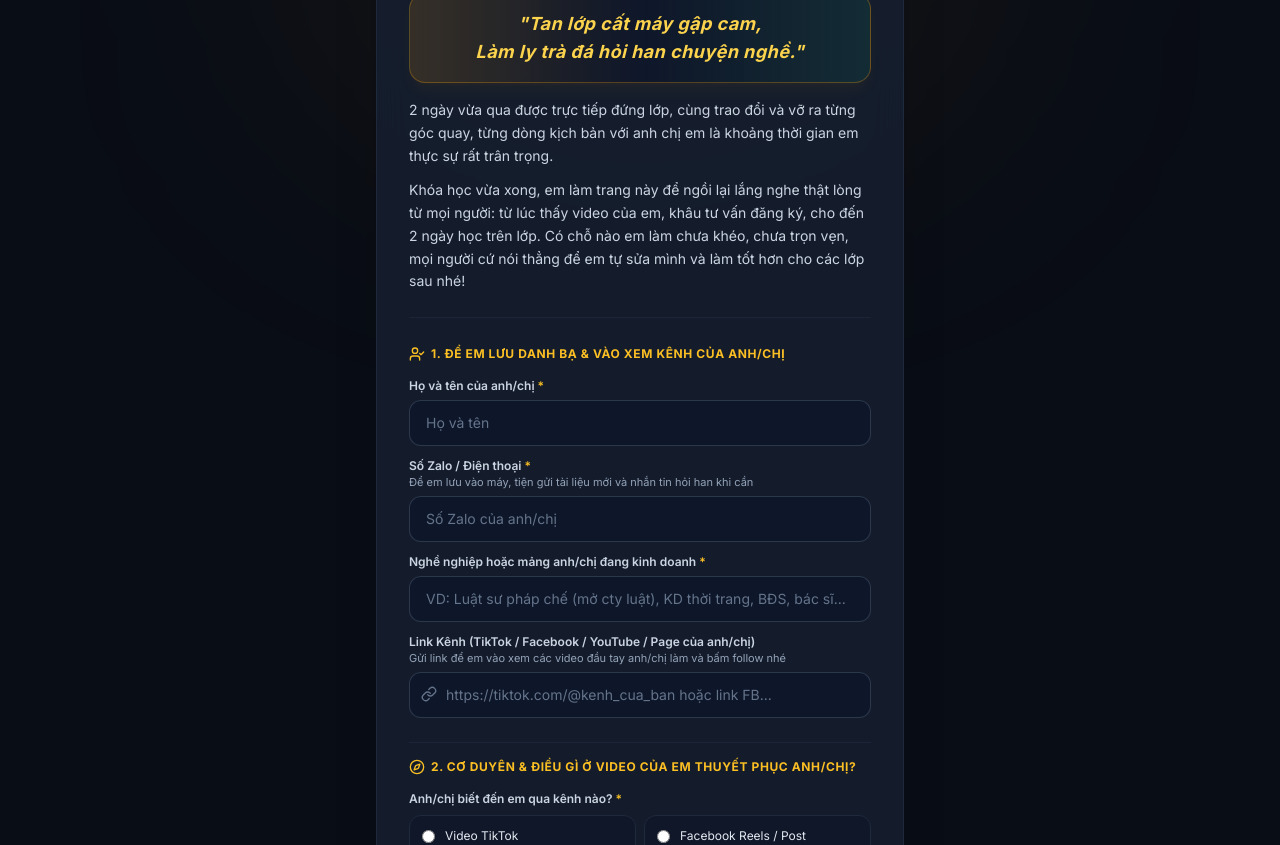
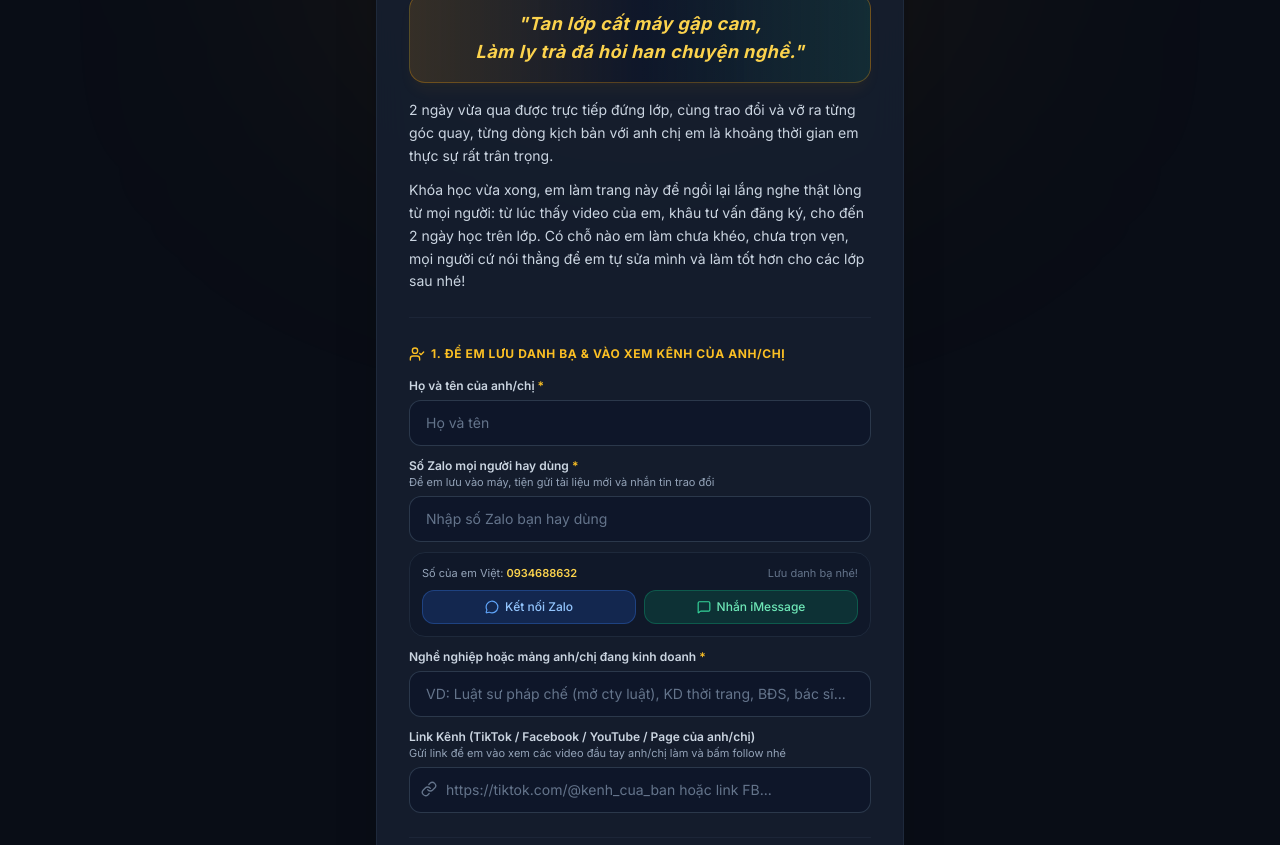
Before and after one commit to vietndj/tra-da-khao-sat-hoc-vien, a plain HTML site: page index.html in a window 1280 px wide. Shown: the part 255-1100 px from the top of the page. Drawn offline with nearby package versions, Linux system fonts and the light colour scheme.

Commit message:
feat: Cap nhat o So Zalo moi nguoi hay dung va them nut ket noi Zalo va iMessage 0934688632

```diff
--- a/index.html
+++ b/index.html
@@ -146,10 +146,28 @@
 
             <div>
               <label for="phone" class="block text-xs font-semibold text-slate-300 mb-1.5">
-                Số Zalo / Điện thoại <span class="text-amber-400">*</span>
-                <span class="text-slate-400 font-normal block text-[11px]">Để em lưu vào máy, tiện gửi tài liệu mới và nhắn tin hỏi han khi cần</span>
+                Số Zalo mọi người hay dùng <span class="text-amber-400">*</span>
+                <span class="text-slate-400 font-normal block text-[11px]">Để em lưu vào máy, tiện gửi tài liệu mới và nhắn tin trao đổi</span>
               </label>
-              <input type="tel" id="phone" name="phone" required placeholder="Số Zalo của anh/chị" class="w-full px-4 py-3 rounded-xl bg-slate-900/90 border border-slate-700/80 text-white placeholder-slate-500 outline-none text-sm input-focus" oninput="saveDraft()">
+              <input type="tel" id="phone" name="phone" required placeholder="Nhập số Zalo bạn hay dùng" class="w-full px-4 py-3 rounded-xl bg-slate-900/90 border border-slate-700/80 text-white placeholder-slate-500 outline-none text-sm input-focus" oninput="saveDraft()">
+
+              <!-- NÚT KẾT NỐI ZALO & IMESSAGE CỦA ANH VIỆT -->
+              <div class="mt-2.5 p-3 rounded-2xl bg-slate-900/70 border border-slate-800 space-y-2">
+                <div class="flex items-center justify-between text-[11px] text-slate-400">
+                  <span>Số của em Việt: <strong class="text-amber-300 font-semibold">0934688632</strong></span>
+                  <span class="text-slate-500">Lưu danh bạ nhé!</span>
+                </div>
+                <div class="grid grid-cols-2 gap-2 text-xs">
+                  <a href="https://zalo.me/0934688632" target="_blank" class="flex items-center justify-center gap-1.5 py-2 px-3 rounded-xl bg-blue-600/20 hover:bg-blue-600/30 border border-blue-500/30 text-blue-300 font-medium transition">
+                    <i data-lucide="message-circle" class="w-3.5 h-3.5 text-blue-400"></i>
+                    <span>Kết nối Zalo</span>
+                  </a>
+                  <a href="sms:0934688632" class="flex items-center justify-center gap-1.5 py-2 px-3 rounded-xl bg-emerald-600/20 hover:bg-emerald-600/30 border border-emerald-500/30 text-emerald-300 font-medium transition">
+                    <i data-lucide="message-square" class="w-3.5 h-3.5 text-emerald-400"></i>
+                    <span>Nhắn iMessage</span>
+                  </a>
+                </div>
+              </div>
             </div>
 
             <div>
@@ -297,8 +315,20 @@
         </p>
       </div>
 
+      <!-- Quick Action Buttons -->
+      <div class="grid grid-cols-2 gap-2 text-xs pt-1 max-w-xs mx-auto">
+        <a href="https://zalo.me/0934688632" target="_blank" class="flex items-center justify-center gap-1.5 py-2.5 px-3 rounded-xl bg-blue-600 hover:bg-blue-500 text-white font-semibold transition shadow-md shadow-blue-500/20">
+          <i data-lucide="message-circle" class="w-4 h-4"></i>
+          <span>Nhắn Zalo em Việt</span>
+        </a>
+        <a href="sms:0934688632" class="flex items-center justify-center gap-1.5 py-2.5 px-3 rounded-xl bg-emerald-600 hover:bg-emerald-500 text-white font-semibold transition shadow-md shadow-emerald-500/20">
+          <i data-lucide="message-square" class="w-4 h-4"></i>
+          <span>Nhắn iMessage</span>
+        </a>
+      </div>
+
       <div class="pt-3 border-t border-slate-800 text-xs text-slate-400">
-        <span>Chúc anh/chị luôn tràn đầy năng lượng và tự tin bấm máy mỗi ngày!</span>
+        <span>Số em Việt: <strong class="text-amber-300 font-semibold">0934688632</strong> (Lưu danh bạ nhé)</span>
         <p class="text-white font-semibold mt-1">Em Việt (VietMac) 🚀</p>
       </div>
     </div>
```
Also changed, not shown: tra-da-sau-gio-hoc.html (+34 -4 lines).
